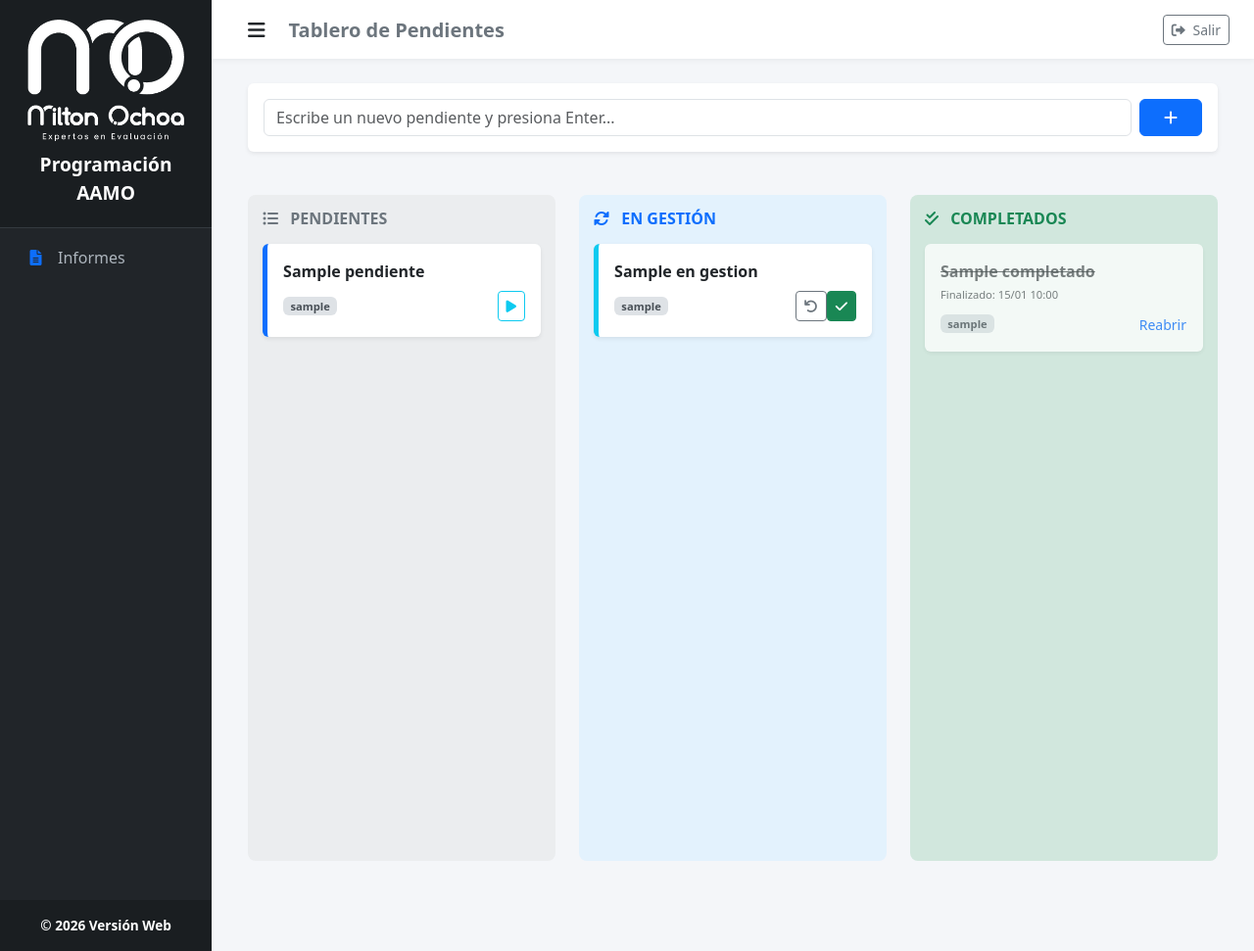
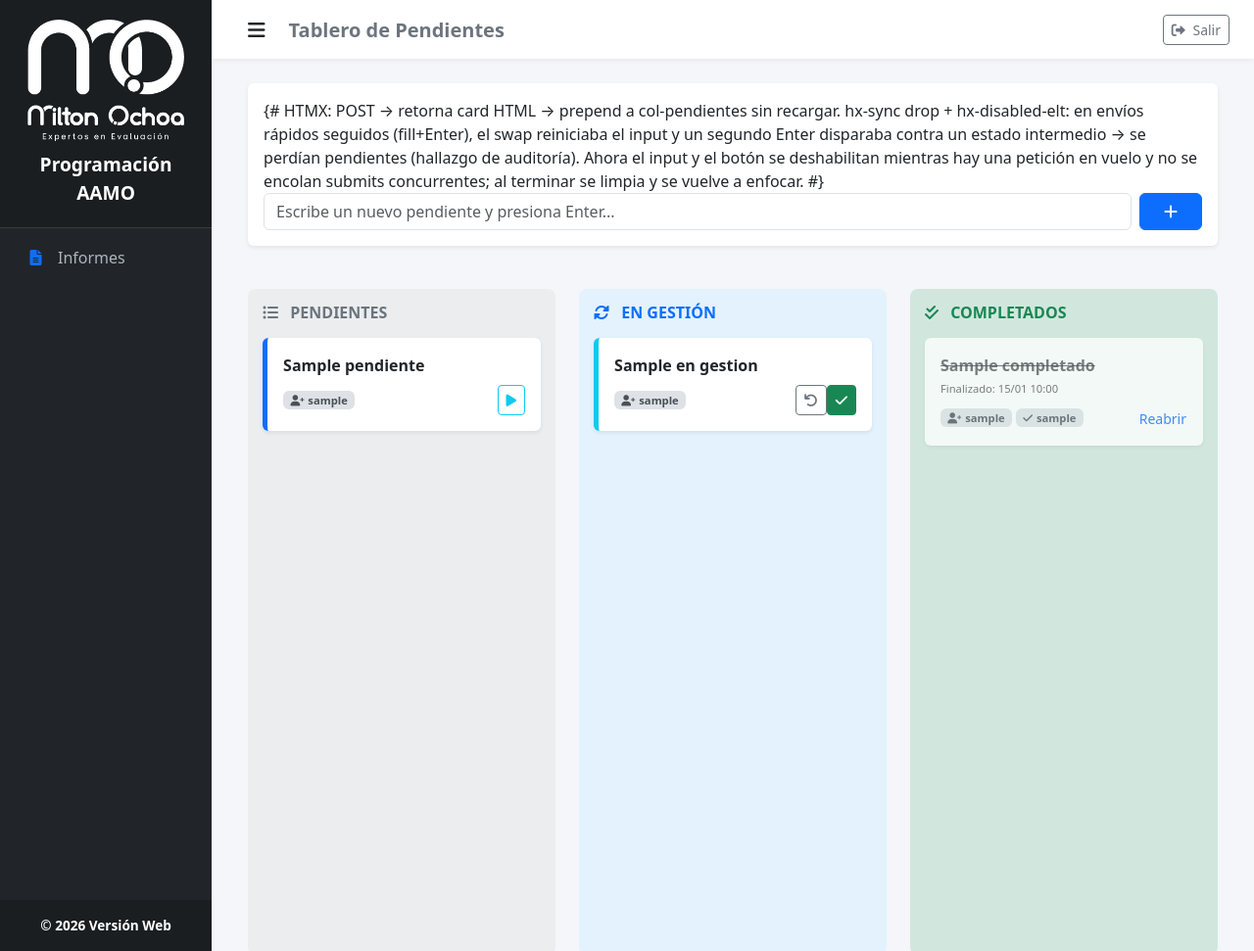
Before and after one commit to Milton-Ochoa/miltonochoa.app, a Django app: template templates/home.html in a window 1280 px wide. Shown: the whole page at 98% size. Run offline with Django 4.2, Linux system fonts and the light colour scheme; the template is opened without the code that fills it: most values are stand-ins (such as "Sample title", 1, 10 or a date in 2020); parts of the project's set-up code (start-up, migrations or seed data) failed here and were passed over; some libraries are stand-ins or nearby versions.

Commit message:
Fix: invalidar caché de matriz al guardar + Pendientes muestra creador y quién movió/completó
Dos correcciones halladas/pedidas durante la re-prueba en producción:

1) colegios/ajax_guardar_clase: la ruta de crear/editar invalidaba solo el caché de
   stats, no el de la matriz (TTL 120s). Un reload completo del dashboard dentro de
   ese TTL mostraba la matriz vieja sin el cambio recién guardado (y ocultó clases de
   prueba a la limpieza). Ahora invalida ambos, igual que la ruta de eliminar.

2) Kanban de Pendientes (hallazgos de auditoría §4):
   - El tablero es de equipo pero solo se veía el creador. Se añade movido_por +
     fecha_movido (último que cambió el estado), seteados en cambiar_estado. Las
     tarjetas muestran ahora Creó y Movió/Completó. Migración 0004.
   - Envíos rápidos seguidos perdían pendientes (el swap reiniciaba el input y un 2º
     Enter disparaba contra un estado intermedio). El form de crear ahora usa
     hx-sync=this:drop + hx-disabled-elt (deshabilita input/botón en vuelo) y
     re-enfoca al terminar → se serializan los creates sin pérdida.
   - El auto-ocultado de completados a los 2 días se mantiene (sin borrado), según lo pedido.

Tests: 299 OK. check limpio.

Co-Authored-By: Claude Opus 4.8 <noreply@anthropic.com>

```diff
--- a/programacion/colegios/views.py
+++ b/programacion/colegios/views.py
@@ -607,7 +607,12 @@ def ajax_guardar_clase(request, colegio_id):
         return JsonResponse({'ok': True, 'eliminada': True, 'recalcular': recalcular})
 
     recalcular = _guardar_clase(request, sel_col)
+    # Invalidar AMBOS cachés: crear/editar una clase cambia la matriz (no solo las
+    # stats). Antes solo se borraba el de stats, así que un reload completo del
+    # dashboard dentro del TTL (120s) mostraba la matriz vieja sin el cambio recién
+    # guardado. La ruta de eliminar ya invalidaba ambos; aquí faltaba la matriz.
     cache.delete(_stats_cache_key(sel_col.id, sel_col.anio))
+    cache.delete(_matriz_cache_key(sel_col.id, sel_col.anio))
 
     if is_htmx:
         clase = (
--- a/programacion/pendientes/views.py
+++ b/programacion/pendientes/views.py
@@ -64,6 +64,10 @@ def cambiar_estado(request, tarea_id, nuevo_estado):
     if nuevo_estado in ESTADOS_VALIDOS:
         tarea.estado = nuevo_estado
         tarea.completado_por = request.user if nuevo_estado == 'completado' else None
+        # Registrar quién movió la tarjeta (y cuándo): el tablero es de equipo, así
+        # que importa saber el último que la gestionó, no solo quién la creó.
+        tarea.movido_por = request.user
+        tarea.fecha_movido = timezone.now()
         tarea.save()
 
     if bool(request.META.get('HTTP_HX_REQUEST')):
--- a/templates/home.html
+++ b/templates/home.html
@@ -14,12 +14,19 @@
     <div class="row mb-4">
         <div class="col-md-12">
             <div class="card p-3 shadow-sm">
-                {# HTMX: POST → retorna card HTML → prepend a col-pendientes sin recargar #}
+                {# HTMX: POST → retorna card HTML → prepend a col-pendientes sin recargar.
+                   hx-sync drop + hx-disabled-elt: en envíos rápidos seguidos (fill+Enter),
+                   el swap reiniciaba el input y un segundo Enter disparaba contra un estado
+                   intermedio → se perdían pendientes (hallazgo de auditoría). Ahora el input
+                   y el botón se deshabilitan mientras hay una petición en vuelo y no se
+                   encolan submits concurrentes; al terminar se limpia y se vuelve a enfocar. #}
                 <form method="POST" class="d-flex gap-2"
                       hx-post="{% url 'home' %}"
                       hx-target="#cards-pendientes"
                       hx-swap="afterbegin"
-                      hx-on::after-request="this.reset()">
+                      hx-sync="this:drop"
+                      hx-disabled-elt="find input[name=titulo], find button"
+                      hx-on::after-request="this.reset(); this.querySelector('input[name=titulo]').focus()">
                     {% csrf_token %}
                     <input type="hidden" name="crear_tarea" value="1">
                     <input type="text" name="titulo" class="form-control" placeholder="Escribe un nuevo pendiente y presiona Enter..." required>
@@ -41,7 +48,12 @@
                     <div class="card-body p-3">
                         <p class="mb-2 fw-bold text-dark">{{ t.titulo }}</p>
                         <div class="d-flex justify-content-between align-items-center">
-                            <span class="badge badge-user">{{ t.creado_por.username }}</span>
+                            <div class="d-flex gap-1 flex-wrap">
+                                <span class="badge badge-user" title="Creó"><i class="fas fa-user-plus me-1"></i>{{ t.creado_por.username }}</span>
+                                {% if t.movido_por and t.movido_por_id != t.creado_por_id %}
+                                <span class="badge badge-user" title="Movió"><i class="fas fa-arrows-alt me-1"></i>{{ t.movido_por.username }}</span>
+                                {% endif %}
+                            </div>
                             <div class="btn-group">
                                 <form method="post" action="{% url 'cambiar_estado' t.id 'gestion' %}" class="d-inline"
                                       hx-post="{% url 'cambiar_estado' t.id 'gestion' %}"
@@ -71,7 +83,12 @@
                     <div class="card-body p-3">
                         <p class="mb-2 fw-bold text-dark">{{ t.titulo }}</p>
                         <div class="d-flex justify-content-between align-items-center">
-                            <span class="badge badge-user">{{ t.creado_por.username }}</span>
+                            <div class="d-flex gap-1 flex-wrap">
+                                <span class="badge badge-user" title="Creó"><i class="fas fa-user-plus me-1"></i>{{ t.creado_por.username }}</span>
+                                {% if t.movido_por and t.movido_por_id != t.creado_por_id %}
+                                <span class="badge badge-user" title="Movió"><i class="fas fa-arrows-alt me-1"></i>{{ t.movido_por.username }}</span>
+                                {% endif %}
+                            </div>
                             <div class="btn-group">
                                 <form method="post" action="{% url 'cambiar_estado' t.id 'pendiente' %}" class="d-inline"
                                       hx-post="{% url 'cambiar_estado' t.id 'pendiente' %}"
@@ -114,7 +131,10 @@
                         <p class="mb-1 fw-bold text-muted text-decoration-line-through">{{ t.titulo }}</p>
                         <small class="text-muted d-block mb-2" style="font-size: 0.7rem;">Finalizado: {{ t.fecha_completado|date:"d/m H:i" }}</small>
                         <div class="d-flex justify-content-between align-items-center">
-                            <span class="badge badge-user">{{ t.completado_por.username|default:"Sistema" }}</span>
+                            <div class="d-flex gap-1 flex-wrap">
+                                <span class="badge badge-user" title="Creó"><i class="fas fa-user-plus me-1"></i>{{ t.creado_por.username }}</span>
+                                <span class="badge badge-user" title="Completó"><i class="fas fa-check me-1"></i>{{ t.completado_por.username|default:"Sistema" }}</span>
+                            </div>
                             <form method="post" action="{% url 'cambiar_estado' t.id 'gestion' %}" class="d-inline"
                                   hx-post="{% url 'cambiar_estado' t.id 'gestion' %}"
                                   hx-target="#cards-gestion"
```
Also changed, not shown: programacion/pendientes/models.py (+9 -0 lines), programacion/pendientes/templates/pendientes/_partials/_card_tarea.html (+8 -1 lines), programacion/pendientes/migrations/0004_tarea_fecha_movido_tarea_movido_por.py (added).
